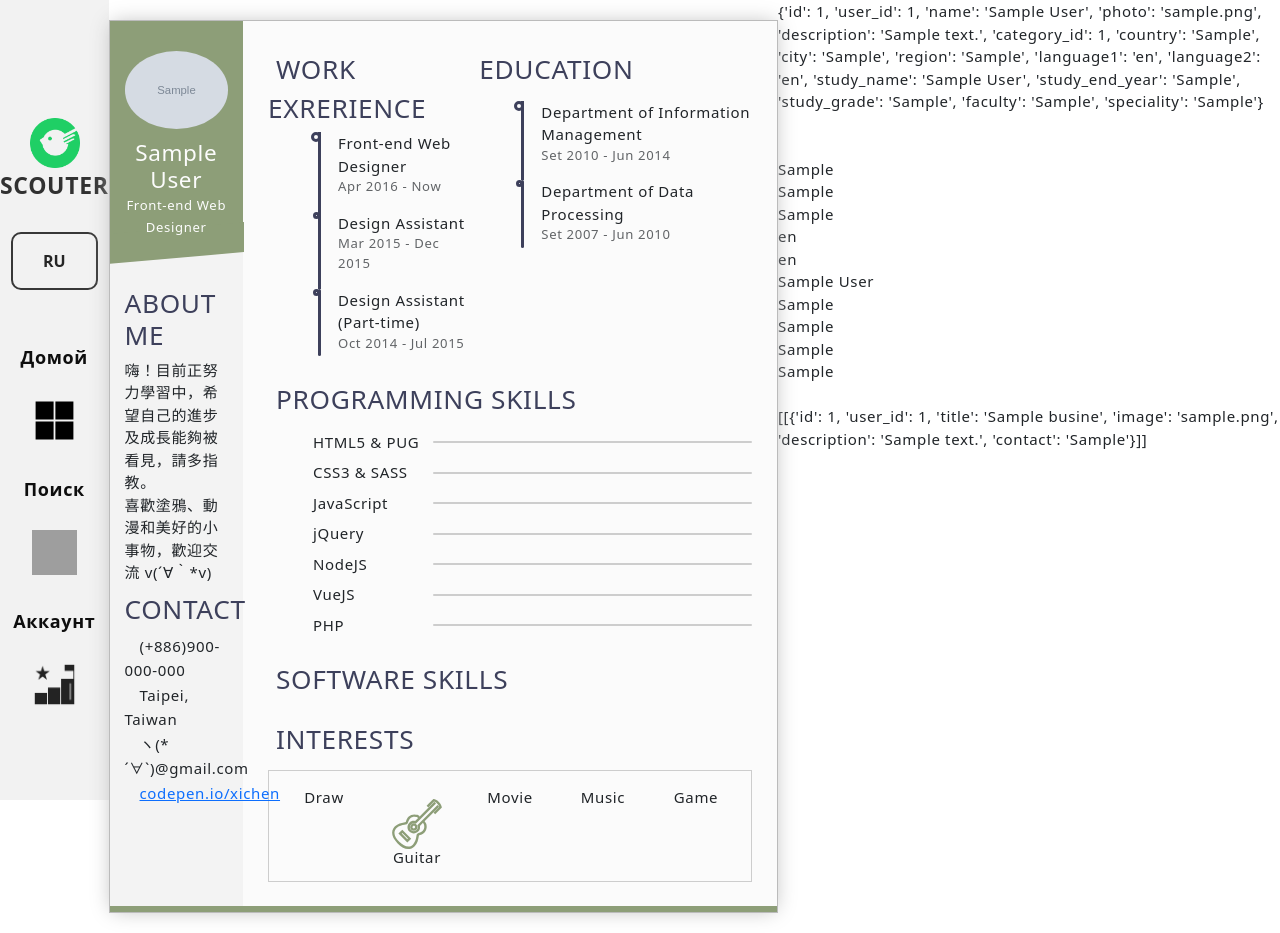
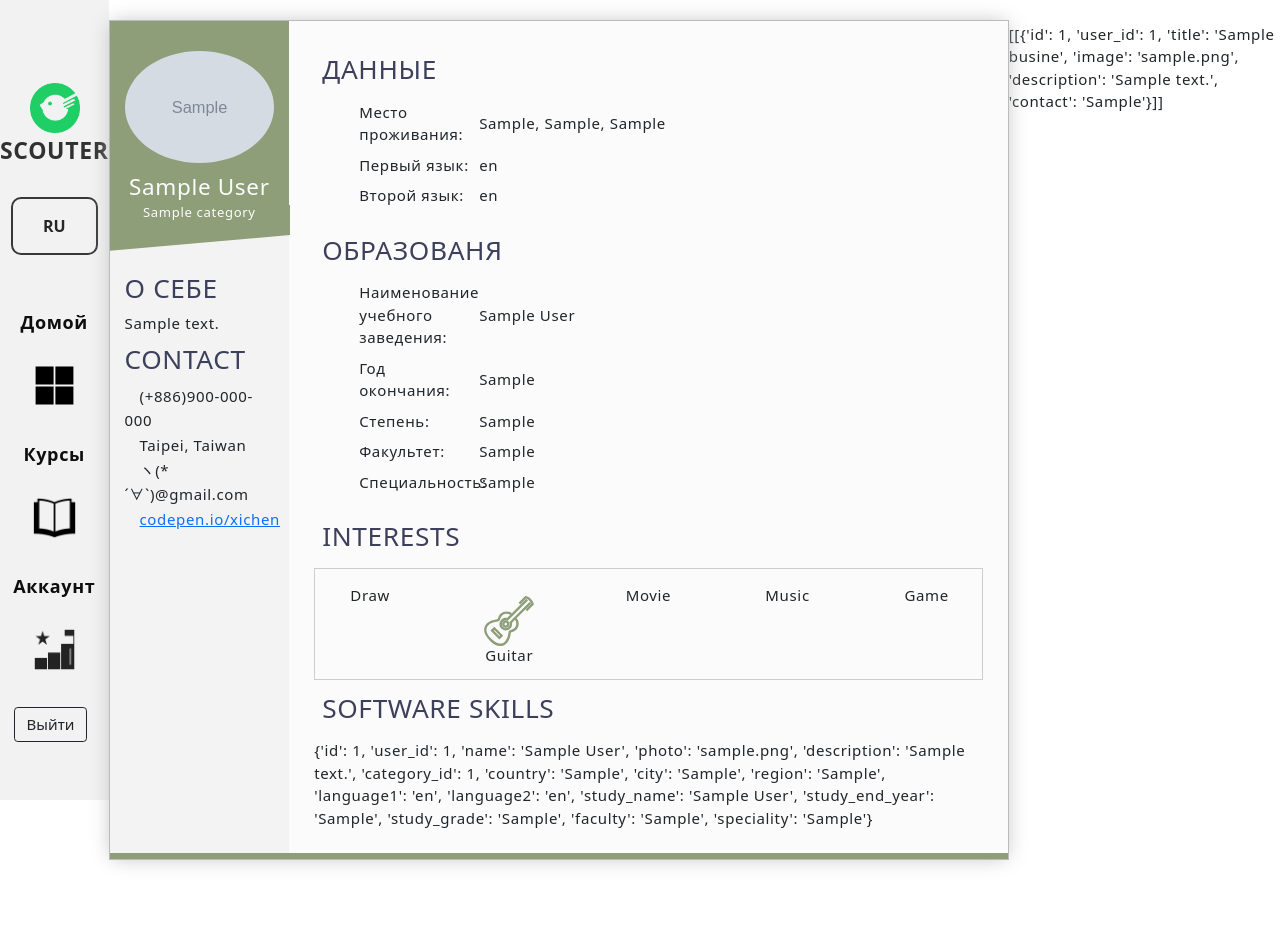
Before and after one commit to icebergD/world_peace, a Django app: page /user-accaunt in a window 1280 px wide. After the commit the page ends 866 px from the top, so only its background shows below. Run offline with Django 4.2, Linux system fonts and the light colour scheme; a user stored in the database is signed in; tables that the repository leaves empty hold one stand-in row (values such as "Sample post"); grey boxes marked "Sample" are stand-in pictures; grey boxes are pictures that could not be loaded.

Commit message:
make it better

```diff
--- a/worldPeace/mainapp/static/css/style.css
+++ b/worldPeace/mainapp/static/css/style.css
@@ -476,7 +476,8 @@ h3 {
         transform: skewY(-5deg);
         z-index: -1; }
       .resume .base .profile .photo img {
-        width: 100%;
+        height: 6.23em;
+        width: 6.23em;
         border-radius: 50%; }
       .resume .base .profile .info {
         text-align: center;
--- a/worldPeace/mainapp/templates/userAccaunt.html
+++ b/worldPeace/mainapp/templates/userAccaunt.html
@@ -14,11 +14,11 @@
     <div class="profile">
       <div class="photo"><img src="{{ resume.photo }}"/></div>
       <div class="info">
-        <h4 class="name">{{ resume.name }}</h4><small class="job">Front-end Web Designer</small>
+        <h4 class="name">{{ resume.name }}</h4><small class="job">{{ category }}</small>
       </div>
     </div>
     <div class="about">
-      <h3>About me</h3>嗨！目前正努力學習中，希望自己的進步及成長能夠被看見，請多指教。<br/>喜歡塗鴉、動漫和美好的小事物，歡迎交流 v(´∀｀*v)
+      <h3>О себе</h3>{{ resume.description }}
     </div>
     <div class="contact">
       <h3>Contact</h3>
@@ -30,65 +30,42 @@
 
   </div>
   <div class="func">
-    <div class="work">
-      <h3><i class="fa fa-briefcase"></i>Work Exrerience</h3>
+
+    <div class="skills-prog">
+      <h3><i class="fa fa-code"></i>Данные</h3>
       <ul>
-        <li><span>Front-end Web Designer</span><small>Apr 2016 - Now</small></li>
-        <li><span>Design Assistant</span><small>Mar 2015 - Dec 2015</small></li>
-        <li><span>Design Assistant (Part-time)</span><small>Oct 2014 - Jul 2015</small></li>
-      </ul>
-    </div>
-    <div class="edu">
-      <h3><i class="fa fa-graduation-cap"></i>Education</h3>
-      <ul>
-        <li><span>Department of Information Management</span><small>Set 2010 - Jun 2014</small></li>
-        <li><span>Department of Data Processing</span><small>Set 2007 - Jun 2010</small></li>
+        <li data-percent="92"><span>Место проживания: </span>
+          {{ resume.country }}, {{ resume.city }}, {{ resume.region }}
+        </li>
+        <li data-percent="96"><span>Первый язык: </span>
+            {{ resume.language1 }}
+        </li>
+        <li data-percent="40"><span>Второй язык: </span>
+            {{ resume.language2 }}
+        </li>
       </ul>
     </div>
     <div class="skills-prog">
-      <h3><i class="fa fa-code"></i>Programming Skills</h3>
+      <h3><i class="fa fa-code"></i>Образованя</h3>
       <ul>
-        <li data-percent="92"><span>HTML5 & PUG</span>
-          <div class="skills-bar">
-            <div class="bar"></div>
-          </div>
+        <li data-percent="92"><span>Наименование учебного заведения: </span>
+          {{ resume.study_name }}
         </li>
-        <li data-percent="96"><span>CSS3 & SASS</span>
-          <div class="skills-bar">
-            <div class="bar"></div>
-          </div>
+        <li data-percent="96"><span>Год окончания: </span>
+            {{ resume.study_end_year }}
         </li>
-        <li data-percent="40"><span>JavaScript</span>
-          <div class="skills-bar">
-            <div class="bar"></div>
-          </div>
+        <li data-percent="40"><span>Степень: </span>
+            {{ resume.study_grade }}
         </li>
-        <li data-percent="60"><span>jQuery</span>
-          <div class="skills-bar">
-            <div class="bar"></div>
-          </div>
+        <li data-percent="40"><span>Факультет: </span>
+            {{ resume.faculty }}
         </li>
-        <li data-percent="33"><span>NodeJS</span>
-          <div class="skills-bar">
-            <div class="bar"></div>
-          </div>
-        </li>
-        <li data-percent="52"><span>VueJS</span>
-          <div class="skills-bar">
-            <div class="bar"></div>
-          </div>
-        </li>
-        <li data-percent="20"><span>PHP</span>
-          <div class="skills-bar">
-            <div class="bar"></div>
-          </div>
+        <li data-percent="40"><span>Специальность: </span>
+            {{ resume.speciality }}
         </li>
       </ul>
     </div>
-    <div class="skills-soft">
-      <h3><i class="fa fa-th-list"></i>Software Skills</h3>
 
-    </div>
     <div class="interests">
       <h3><i class="fa fa-star"></i>Interests</h3>
       <div class="interests-items">
@@ -105,26 +82,20 @@
         <div class="game"><i class="fa fa-gamepad"></i><span>Game</span></div>
       </div>
     </div>
+    <div class="skills-soft">
+      <h3><i class="fa fa-th-list"></i>Software Skills</h3>
+      {{ resume }}
+    </div>
   </div>
 </div>
 
 
 
-{{ resume }}
+
 <br>
-<br>
-<br>
-{{ resume.country }}<br>
-{{ resume.city }}<br>
-{{ resume.region }}<br>
-{{ resume.language1 }}<br>
-{{ resume.language2 }}<br>
-{{ resume.study_name }}<br>
-{{ resume.study_end_year }}<br>
-{{ resume.study_grade }}<br>
-{{ resume.faculty }}<br>
-{{ resume.speciality }}<br>
-<br>
+
+
+
 
 {{ responders }}
 
--- a/worldPeace/mainapp/templates/userBase.html
+++ b/worldPeace/mainapp/templates/userBase.html
@@ -25,13 +25,17 @@
 
             </div>
             <div class="sidebar__item">
-                <div class="item__txt">Поиск</div>
-                <img src="{% static 'img/icons8-search-2.svg' %}" alt="" class="item__img">
+                <div class="item__txt">Курсы</div>
+                <img src="{% static 'img/icons8-open-book-ios-16-filled-96.png' %}" alt="" class="item__img">
             </div>
             <div class="sidebar__item">
                 <div class="item__txt">Аккаунт</div>
                 <a href="{% url 'user-accaunt' %}"><img src="{% static 'img/icons8-achievement-96-2.png' %}" alt="" class="item__img"></a>
             </div>
+            <div class="sidebar__item">
+                <a href="{% url 'logout' %}"> <button type="button" class="btn btn-outline-dark me-2">Выйти</button></a>
+            </div>
+
         </div>
     </div>
 
--- a/worldPeace/mainapp/views.py
+++ b/worldPeace/mainapp/views.py
@@ -14,8 +14,8 @@ def hello(request):
 class home(View):
     def get(self, request):
         # if request.user.is_authenticated:
-        return render(request, 'base.html', {'a':'b'})
-
+        # return render(request, 'base.html', {'a':'b'})
+        return redirect('login')
 class studentList(View):
     def get(self, request):
         if request.user.is_authenticated:
@@ -78,12 +78,13 @@ class userAccaunt(View):
             responders = RespondersForBusines.objects.filter(s_user__user__id=request.user.id).values()
             responders_list = []
             for i in responders:
-
                 busines = list(Busines.objects.filter(id=i['b_user_id']).values())
                 responders_list.append(busines)
 
             achive = Achive()
-            return render(request, 'userAccaunt.html', {'resume': resume, 'responders': responders_list, 'achive': achive})
+
+            category = Category.objects.filter(id=resume['category_id']).values().first()['title']
+            return render(request, 'userAccaunt.html', {'resume': resume, 'responders': responders_list, 'achive': achive, 'category': category})
         else:
             return redirect('login')
 
```
Also changed, not shown: worldPeace/mainapp/migrations/0009_muser_description.py (added), worldPeace/mainapp/static/img/icons8-open-book-ios-16-filled-96.png (added).
